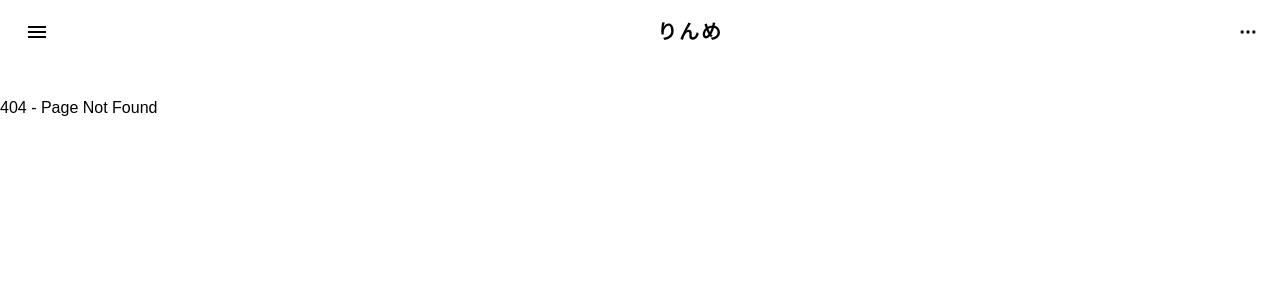
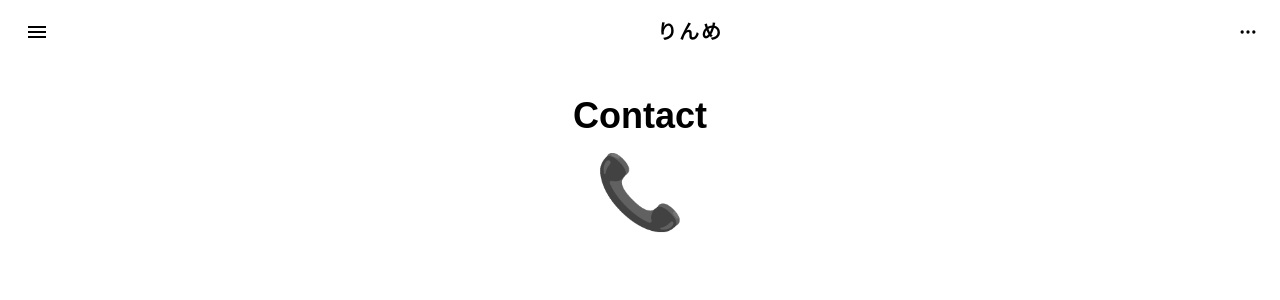
Before and after one commit to rinme/Portfolio, a Next.js app: page /contact in a window 1280 px wide. Before the commit this address had no page. Shown: the top 300 px of the page. Built offline with nearby package versions, Linux system fonts and the light colour scheme.

Commit message:
New Pages

```diff
--- /dev/null
+++ b/src/pages/about.js
@@ -0,0 +1,8 @@
+export default function About() {
+  return (
+    <div className="flex h-full flex-col justify-center items-center">
+      <h1 className="text-4xl mb-5 font-bold">About</h1>
+      <span className="text-7xl">💬</span>
+    </div>
+  );
+}
--- /dev/null
+++ b/src/pages/contact.js
@@ -0,0 +1,8 @@
+export default function Contact() {
+  return (
+    <div className="flex h-full flex-col justify-center items-center">
+      <h1 className="text-4xl mb-5 font-bold">Contact</h1>
+      <span className="text-7xl">📞</span>
+    </div>
+  );
+}
```
